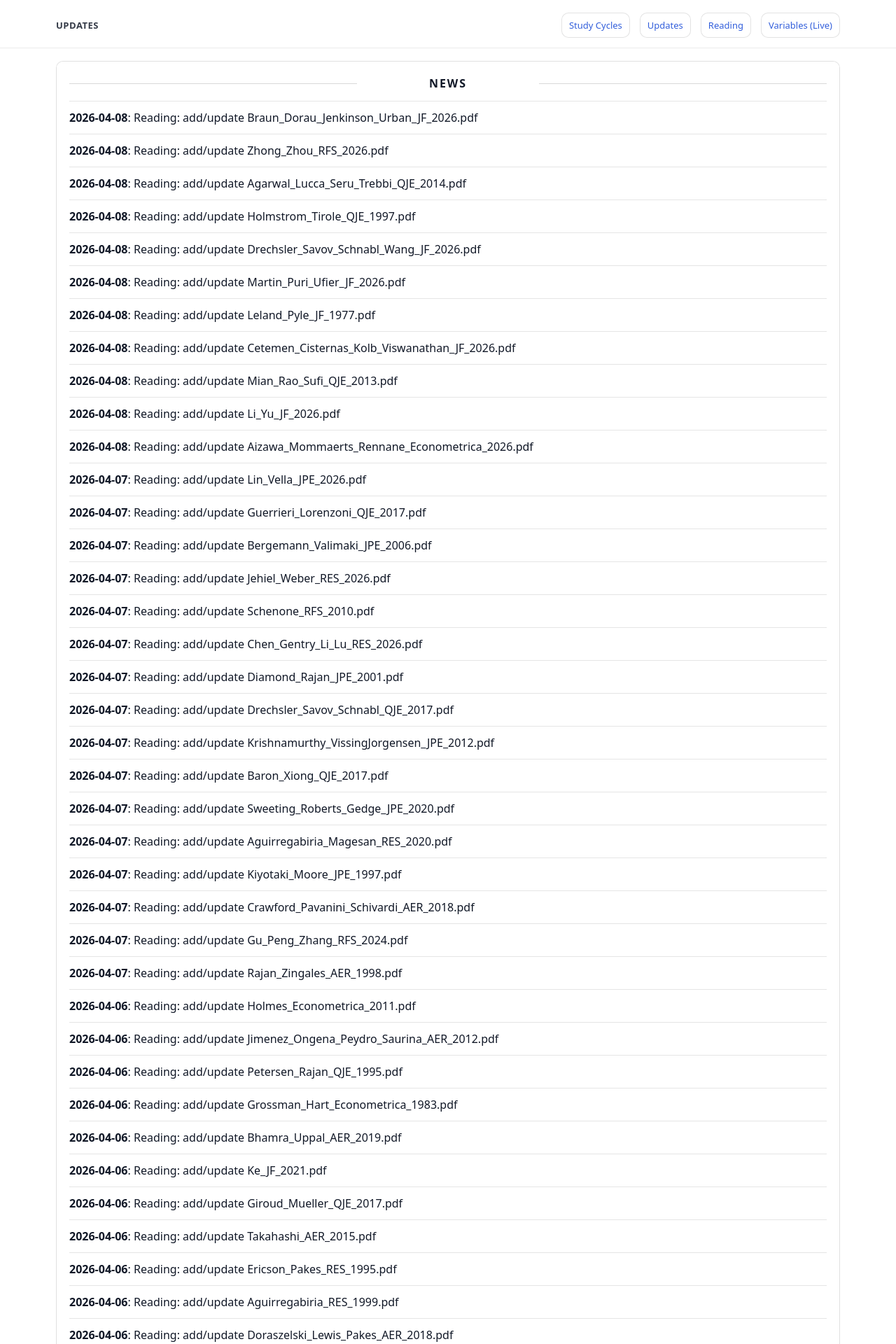
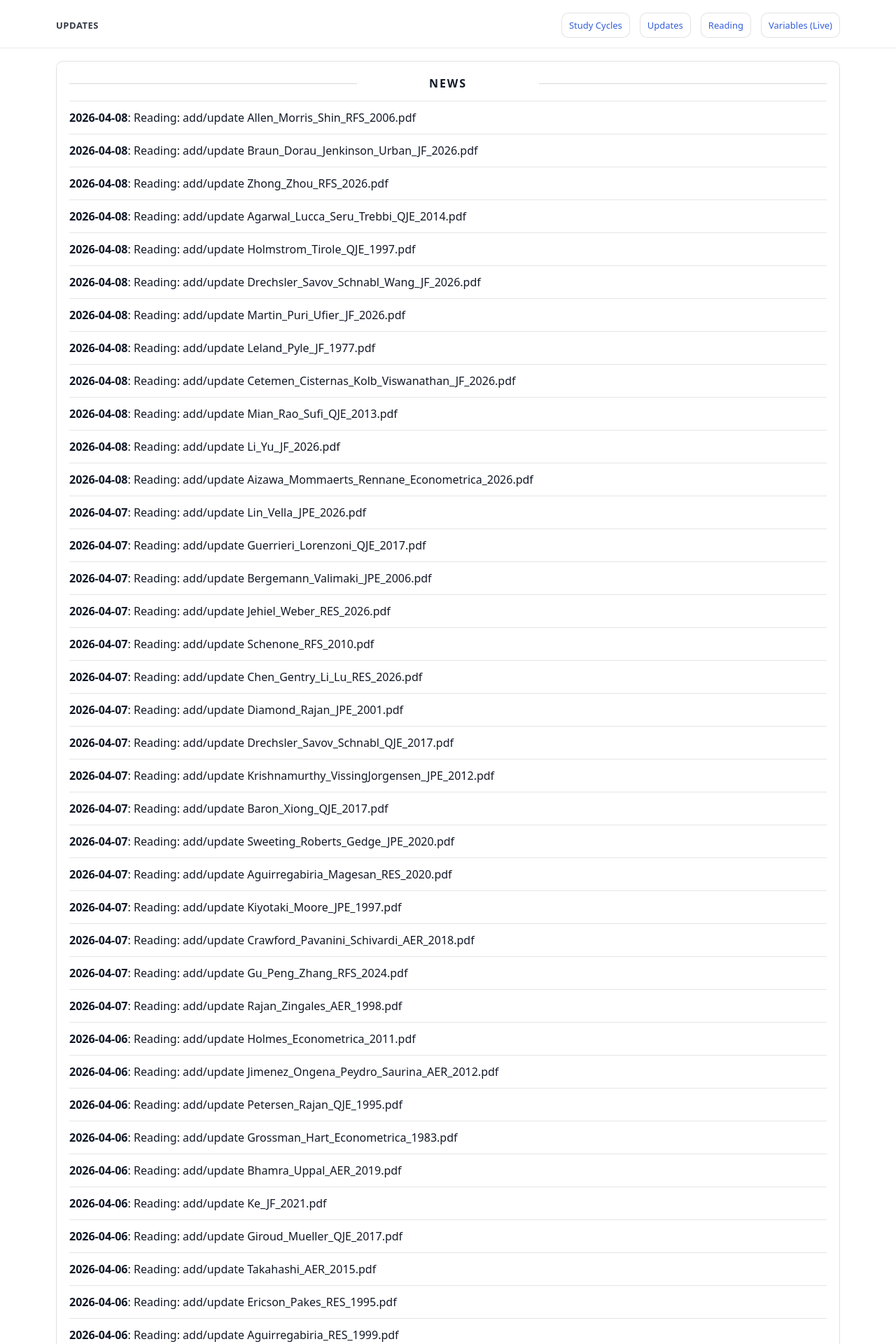
Before and after one commit to yaxinzn/study-archive, a Jekyll site: the page built from updates/index.md, in a window 1280 px wide. Shown: the top 1920 px of the page at 70% size. Built offline with Jekyll 4.4.1, drawn with Linux system fonts in a browser that asks for light colours; some of the changed text lies outside the part shown.

Commit message:
chore: update NEWS feed

```diff
--- a/_data/news.yml
+++ b/_data/news.yml
@@ -1,4 +1,7 @@
 # Auto-generated update history (sorted newest -> oldest). Do not edit manually.
+- ts: "1775642936"
+  date: "2026-04-08"
+  title: "Reading: add/update Allen_Morris_Shin_RFS_2006.pdf"
 - ts: "1775642297"
   date: "2026-04-08"
   title: "Reading: add/update Braun_Dorau_Jenkinson_Urban_JF_2026.pdf"
```
